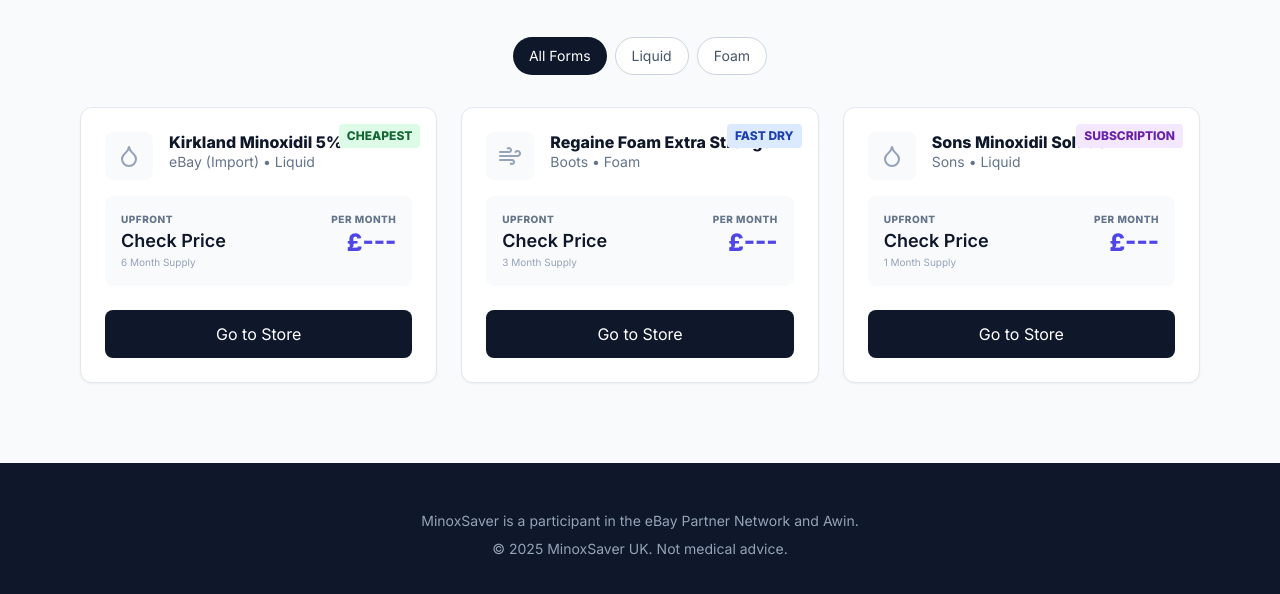
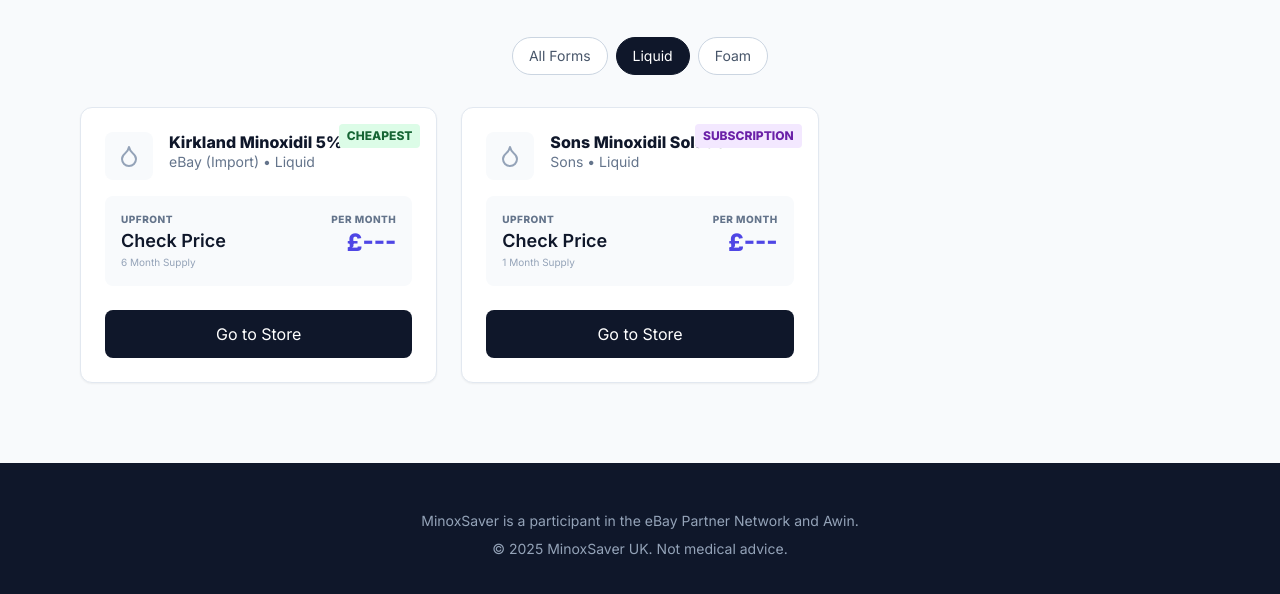
Before and after one commit to akedges/minoxidil-saver, a website: page index.html in a window 1280 px wide. Both pictures are taken after a click on the button "Liquid". Shown: the part 212-806 px from the top of the page. Drawn offline with nearby package versions, Linux system fonts and the light colour scheme.

Commit message:
updated index

```diff
--- a/index.html
+++ b/index.html
@@ -38,11 +38,11 @@
             </p>
         </div>
 
-        <!-- Filters (Visual only for MVP, functional via JS if expanded) -->
+        <!-- Filters (Now Functional) -->
         <div class="flex justify-center gap-2 mb-8">
-            <button class="bg-slate-900 text-white px-4 py-2 rounded-full text-sm font-medium">All Forms</button>
-            <button class="bg-white border border-slate-300 text-slate-600 px-4 py-2 rounded-full text-sm font-medium hover:bg-slate-50">Liquid</button>
-            <button class="bg-white border border-slate-300 text-slate-600 px-4 py-2 rounded-full text-sm font-medium hover:bg-slate-50">Foam</button>
+            <button onclick="filterProducts('all')" id="btn-all" class="filter-btn bg-slate-900 text-white px-4 py-2 rounded-full text-sm font-medium transition-colors">All Forms</button>
+            <button onclick="filterProducts('Liquid')" id="btn-liquid" class="filter-btn bg-white border border-slate-300 text-slate-600 px-4 py-2 rounded-full text-sm font-medium hover:bg-slate-50 transition-colors">Liquid</button>
+            <button onclick="filterProducts('Foam')" id="btn-foam" class="filter-btn bg-white border border-slate-300 text-slate-600 px-4 py-2 rounded-full text-sm font-medium hover:bg-slate-50 transition-colors">Foam</button>
         </div>
 
         <!-- The Grid -->
@@ -61,14 +61,14 @@
     </footer>
 
     <script>
-        // 1. STATIC DATA (The "Skeleton" of your site)
-        // These details don't change often. We use the 'id' to match with the JSON price.
+        // 1. STATIC DATA
         const PRODUCTS = [
             {
                 id: "kirkland_ebay_6_month",
                 name: "Kirkland Minoxidil 5%",
                 retailer: "eBay (Import)",
-                url: "https://www.ebay.co.uk/sch/i.html?_nkw=kirkland+minoxidil+5+6+months&_sop=15&_udlo=20&LH_BIN=1&mkcid=1&mkrid=710-53481-19255-0&siteid=3&campid=YOUR_CAMPAIGN_ID&toolid=10001&mkevt=1", // Replace with your affiliate link
+                // Remember to replace 'YOUR_CAMPAIGN_ID' with your actual EPN campaign ID
+                url: "https://www.ebay.co.uk/sch/i.html?_nkw=kirkland+minoxidil+5+6+months&_sop=15&_udlo=20&LH_BIN=1",
                 months_supply: 6,
                 form: "Liquid",
                 badge: "CHEAPEST",
@@ -99,46 +99,58 @@
             }
         ];
 
-        // 2. THE RENDER LOGIC
+        let globalMergedData = [];
+
+        // 2. FETCH AND MERGE
         async function loadPrices() {
             const grid = document.getElementById('product-grid');
             let priceData = [];
 
             try {
-                // Fetch the file generated by scraper.js
-                const response = await fetch('minoxidil_data.json');
+                // Add a cache-busting timestamp to prevent stale data
+                const response = await fetch(`minoxidil_data.json?t=${new Date().getTime()}`);
                 if (!response.ok) throw new Error("File not found");
                 priceData = await response.json();
 
-                // Update timestamp
                 if (priceData.length > 0 && priceData[0].last_updated) {
                     const date = new Date(priceData[0].last_updated);
                     document.getElementById('last-updated-badge').innerText = `Updated: ${date.toLocaleDateString()}`;
                 }
 
             } catch (error) {
-                console.warn("Could not load local prices (you might need a local server). Using fallbacks.");
+                console.warn("Using static fallback data or could not load JSON.");
             }
 
-            // Clear loading state
+            // Merge and Store Globally
+            globalMergedData = PRODUCTS.map(product => {
+                const foundPrice = priceData.find(p => p.id === product.id);
+                const price = foundPrice ? foundPrice.price : 0;
+                return { ...product, price };
+            });
+
+            // Initial Render
+            renderGrid(globalMergedData);
+        }
+
+        // 3. RENDER LOGIC
+        function renderGrid(data) {
+            const grid = document.getElementById('product-grid');
             grid.innerHTML = '';
 
-            // Merge and Sort
-            const mergedProducts = PRODUCTS.map(product => {
-                const foundPrice = priceData.find(p => p.id === product.id);
-                // Default to 0 if not found so we don't break
-                const price = foundPrice ? foundPrice.price : 0;
-                return { ...product, price };
-            }).sort((a, b) => {
-                // Sort by Price Per Month (Low to High)
-                // If price is 0 (error), push to bottom
+            const sortedData = [...data].sort((a, b) => {
+                // If price is 0 (error/loading), push to bottom
                 if (a.price === 0) return 1;
                 if (b.price === 0) return -1;
+                // Sort by Price Per Month (Low to High)
                 return (a.price / a.months_supply) - (b.price / b.months_supply);
             });
 
-            // Render Cards
-            mergedProducts.forEach(product => {
+            if (sortedData.length === 0) {
+                grid.innerHTML = '<div class="col-span-full text-center text-slate-400">No products found.</div>';
+                return;
+            }
+
+            sortedData.forEach(product => {
                 const pricePerMonth = product.price > 0
                     ? (product.price / product.months_supply).toFixed(2)
                     : "---";
@@ -180,9 +192,31 @@
                 `;
                 grid.innerHTML += cardHTML;
             });
+            // Re-initialize icons after DOM update
+            lucide.createIcons();
+        }
 
-            // Initialize Icons
-            lucide.createIcons();
+        // 4. FILTER FUNCTION
+        function filterProducts(type) {
+            // Update Buttons Visuals
+            document.querySelectorAll('.filter-btn').forEach(btn => {
+                // Reset to unselected style
+                btn.className = "filter-btn bg-white border border-slate-300 text-slate-600 px-4 py-2 rounded-full text-sm font-medium hover:bg-slate-50 transition-colors";
+            });
+
+            const activeBtn = type === 'all' ? document.getElementById('btn-all') : document.getElementById(`btn-${type.toLowerCase()}`);
+            if(activeBtn) {
+                // Set to selected style
+                activeBtn.className = "filter-btn bg-slate-900 text-white px-4 py-2 rounded-full text-sm font-medium transition-colors border border-slate-900";
+            }
+
+            // Filter Data Logic
+            if (type === 'all') {
+                renderGrid(globalMergedData);
+            } else {
+                const filtered = globalMergedData.filter(p => p.form === type);
+                renderGrid(filtered);
+            }
         }
 
         // Run on load
```
